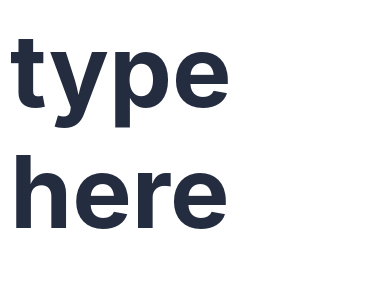
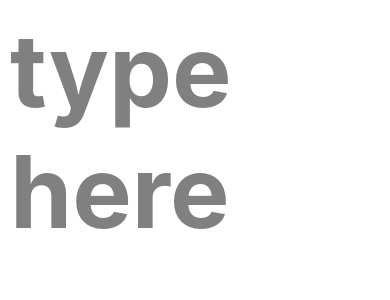
Before and after one commit to danzajac/Orbiting-App, a React Native app: screen / in a window 390 px wide. Shown: the top 300 px of the page. Built offline with nearby package versions, Linux system fonts and the light colour scheme.

Commit message:
added a more robust text interface

```diff
--- a/App.js
+++ b/App.js
@@ -1,6 +1,6 @@
 import { StatusBar } from 'expo-status-bar';
 import React, { useState } from 'react';
-import { StyleSheet, Text, TextInput, View, useColorScheme } from 'react-native';
+import { StyleSheet, TextInput, View, useColorScheme } from 'react-native';
 
 export default function App() {
 
@@ -17,14 +17,24 @@ export default function App() {
       <TextInput
         style={[styles.editor, themeTextStyle]}
         placeholder="type here"
+        placeholderTextColor="gray"
+
+        defaultValue={text}
+
+        autoComplete="off"
+        autoCorrect={false}
+        autoCapitalize="none"
+        spellCheck={false}
+        textContentType="none"
+
+        multiline={true}
+        numberOfLines={4}
+        adjustsFontSizeToFit={true}
+
+        // autoFocus={true}
+        // clearTextOnFocus={true}
+
         onChangeText={newText => setText(newText)}
-        defaultValue={text}
-        multiline={true}
-        // autoFocus={true}
-        adjustsFontSizeToFit={true}
-        // clearTextOnFocus={true}
-        numberOfLines={4}
-
       />
       <StatusBar style="auto" />
     </View>
```
